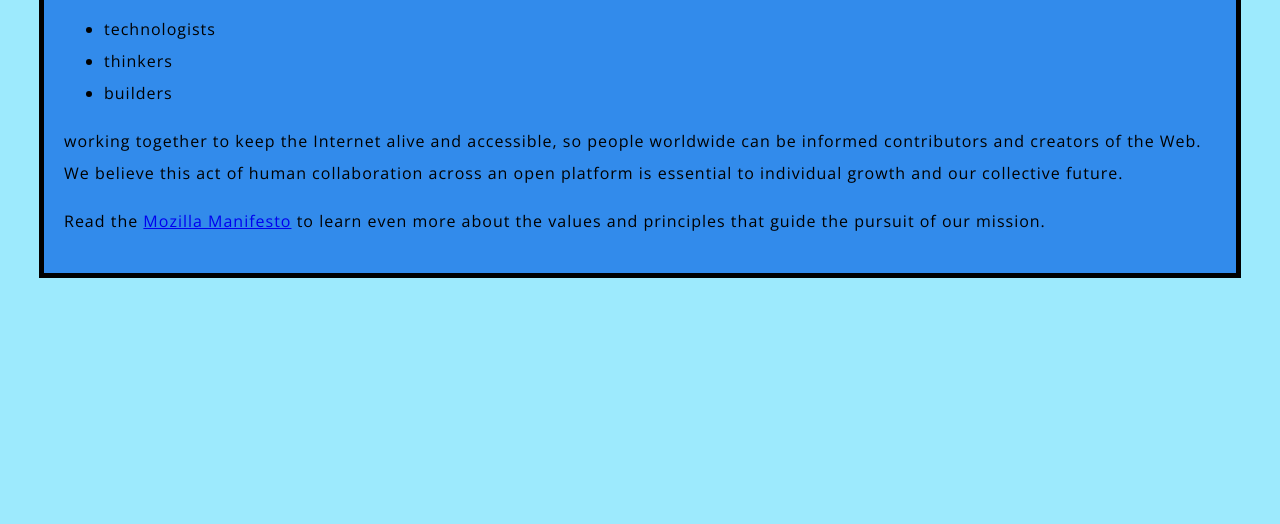
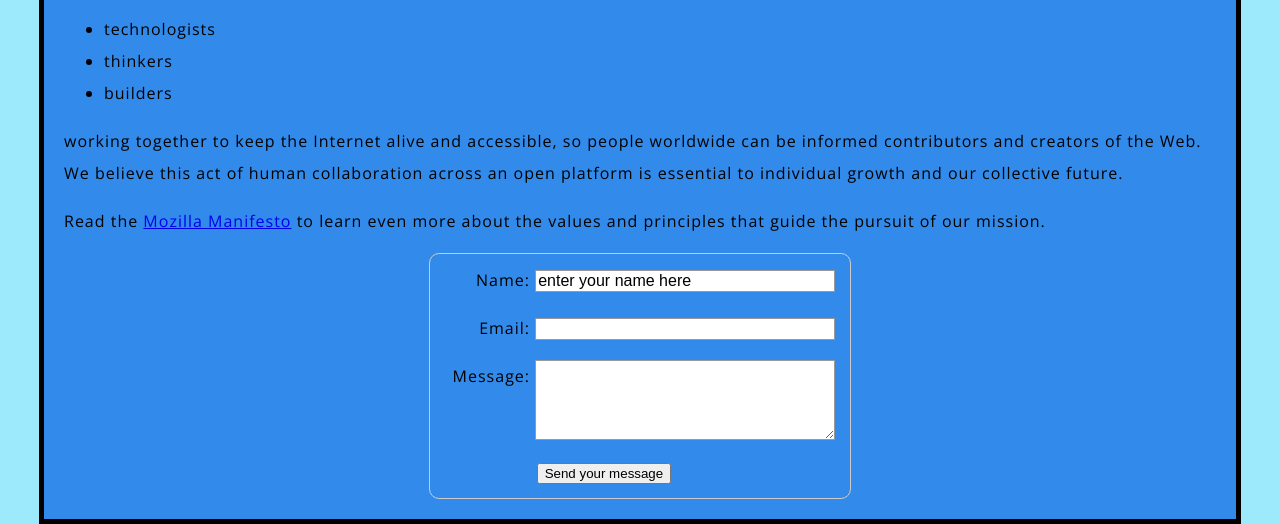
Before and after one commit to 10Peppermill/test-site, a plain HTML site: page index.html in a window 1280 px wide. Shown: the part 355-879 px from the top of the page. Before the commit the page ends 800 px from the top, so only its background shows below. Drawn offline with nearby package versions, Linux system fonts and the light colour scheme.

Commit message:
Added my first form element to the page

```diff
--- a/index.html
+++ b/index.html
@@ -27,5 +27,24 @@
         <p>Read the <a href="https://www.mozilla.org/en-US/about/manifesto/">Mozilla Manifesto</a>
         to learn even more about the values and principles that guide the pursuit of our mission.</p>
 
+        <form action="/my-handling-form-page" method="post">
+            <ul class="form_ul">
+                <li>
+                    <label for="name">Name:</label>
+                    <input type="text" id="name" name="user_name" value="enter your name here">
+                </li>
+                <li>
+                    <label for="mail">Email:</label>
+                    <input type="email" id="mail" name="user_email" />
+                </li>
+                <li>
+                    <label for="msg">Message:</label>
+                    <textarea id="msg" name="user_message"></textarea>
+                </li>
+                <li class="button">
+                    <button type="submit">Send your message</button>
+                </li>
+            </ul>
+        </form>
     </body>
 </html>
--- a/styles/style.css
+++ b/styles/style.css
@@ -32,3 +32,66 @@ img {
     display: block;
     margin: 0 auto;
 }
+
+form {
+    margin: 0 auto;
+    width: 400px;
+    padding: 1em;
+    border: 1px solid #ccc;
+    border-radius: 1em;
+}
+
+.form_ul {
+    list-style: none;
+    padding: 0;
+    margin: 0;
+}
+
+form li + li {
+    margin-top: 1em;
+}
+
+label {
+    display: inline-block;
+    width: 90px;
+    text-align: right;
+}
+
+input,
+textarea {
+    /* To make sure that all text fields have the same font settings
+     By default, textareas have a monospace font */
+    font: 1em sans-serif;
+    width: 300px;
+
+    /* Uniform text field size */
+    box-sizing: border-box;
+
+    /* Match form field borders */
+    border: 1px solid #999;
+}
+
+input:focus,
+textarea:focus {
+    /* Additional highlight for focused elements */
+    border-color: #000;
+}
+
+textarea {
+    /* Aligh multilkine text fields with their labels */
+    vertical-align: top;
+
+    /* Provide space to type some text */
+    height: 5em;
+}
+
+.button {
+    /* Align buttons with the text fields */
+    padding-left: 90px;
+}
+
+button {
+    /* This extra margin represent roughly the same space as the space
+     between the labels and their text fields */
+    margin-left: 0.5em;
+}
```
